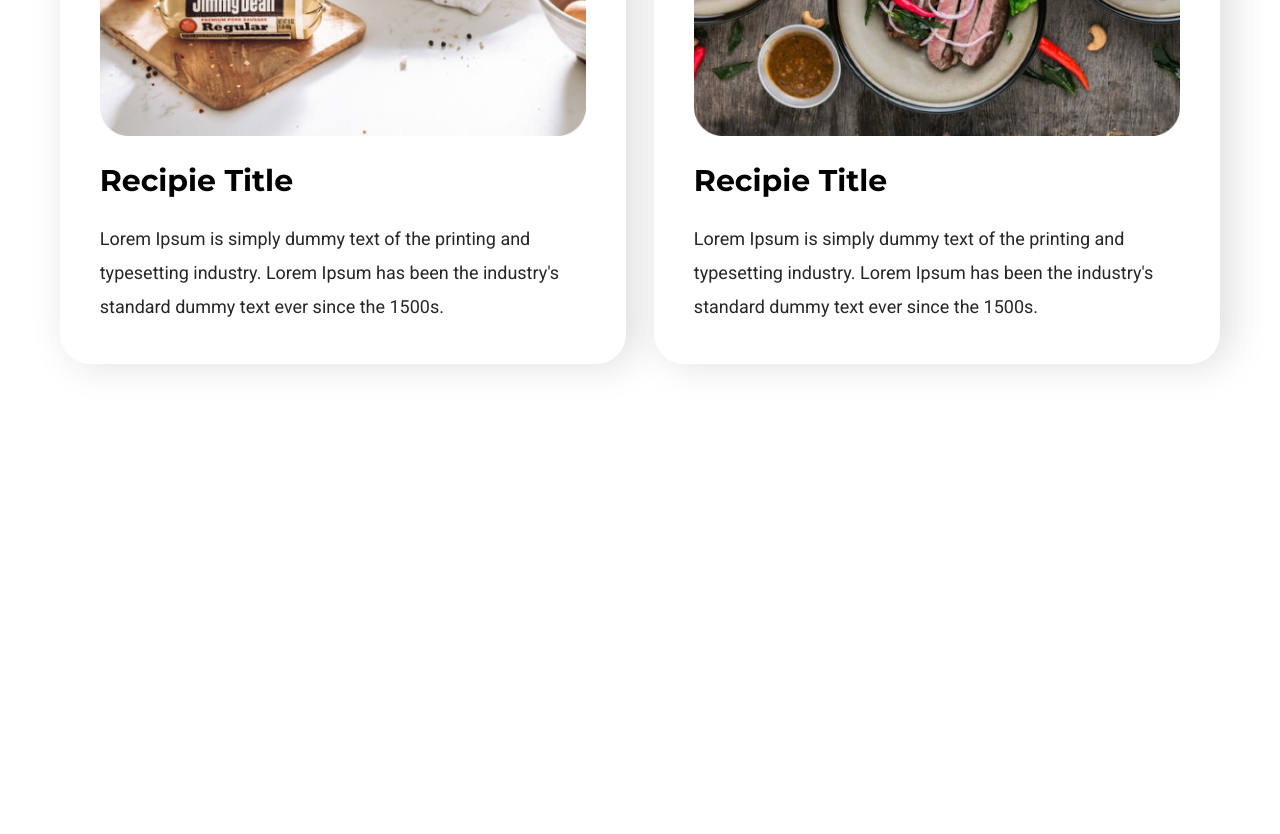
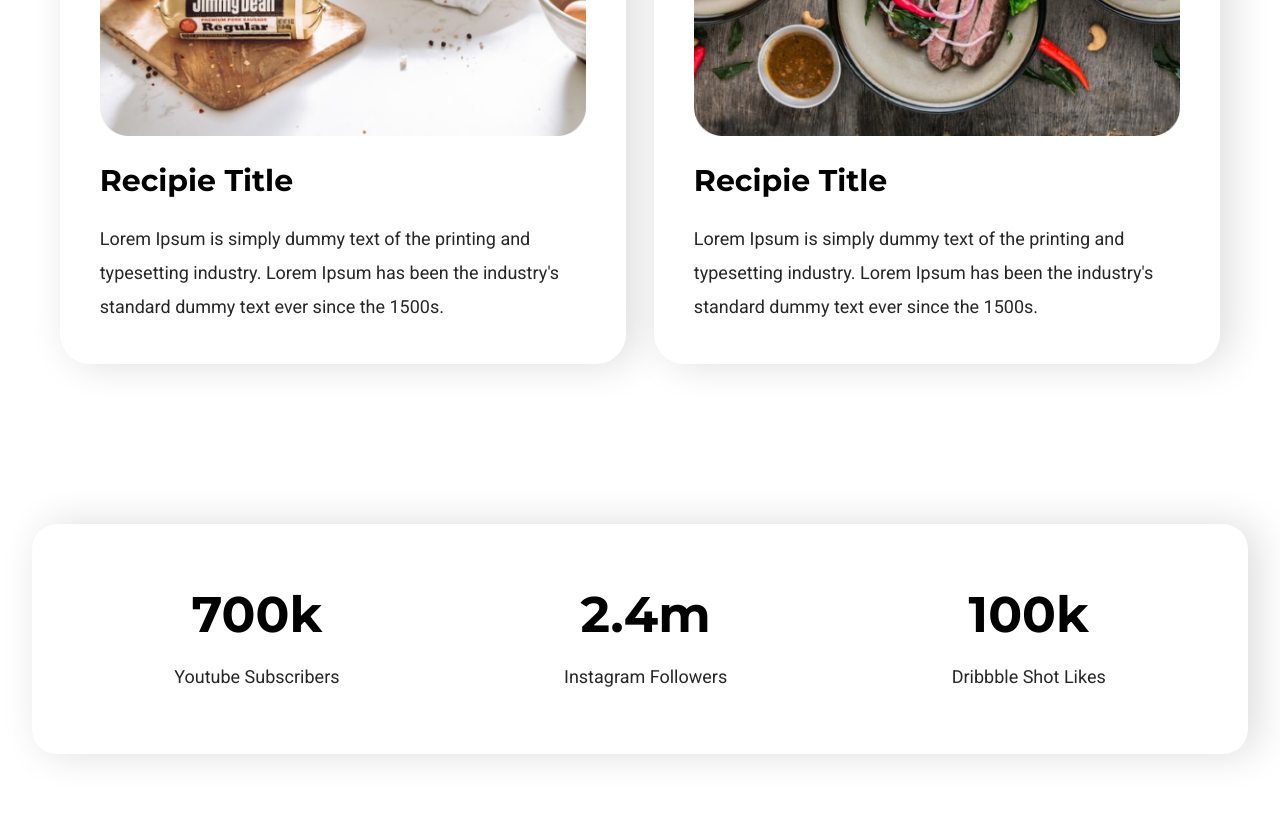
Before and after one commit to shifamony/practice-1, a plain HTML site: page index.html in a window 1280 px wide. Shown: the part 1795-2629 px from the top of the page. Before the commit the page ends 2239 px from the top, so only its background shows below. Drawn offline with Linux system fonts and the light colour scheme.

Commit message:
add 4th section

```diff
--- a/index.html
+++ b/index.html
@@ -61,5 +61,24 @@
         </div>
     </section>
     <!--======================== SECTION-3 END ===========================-->
+    <section class="counter paddings">
+        <div class="container counter-bg">
+            <div class="counter-box-wrap flexible">
+                <div class="counter-box">
+                    <h2>700k</h2>
+                    <p>Youtube Subscribers</p>
+                </div>
+                <div class="counter-box">
+                    <h2>2.4m</h2>
+                    <p>Instagram Followers</p>
+                </div>
+                <div class="counter-box">
+                    <h2>100k</h2>
+                    <p>Dribbble Shot Likes</p>
+                </div>
+            </div>
+        </div>
+    </section>
+    <!--======================== SECTION-4 END ===========================-->
 </body>
 </html>
--- a/style.css
+++ b/style.css
@@ -163,3 +163,27 @@ section{
     color:#262626;
 }
 /*==================== SECTION -3 STYLE END ============================*/
+.counter .counter-box-wrap{
+    background:#fff;
+    box-shadow: 10px 0px 40px #ddd;
+    padding: 60px 30px;
+    border-radius: 25px;
+    justify-content: space-around;
+}
+.counter .counter-box-wrap h2{
+    font-size: 50px;
+    font-family: 'Montserrat', sans-serif;
+    font-weight: 700;
+    color:#000000;
+    text-align: center;
+    margin-bottom: 15px;
+}
+.counter .counter-box-wrap p{
+    font-family: 'Roboto', sans-serif;
+    font-weight: 400;
+    font-size: 18px;
+    line-height: 34px;
+    color:#262626;
+    text-align: center;
+}
+/*==================== SECTION -4 STYLE END ============================*/
```
